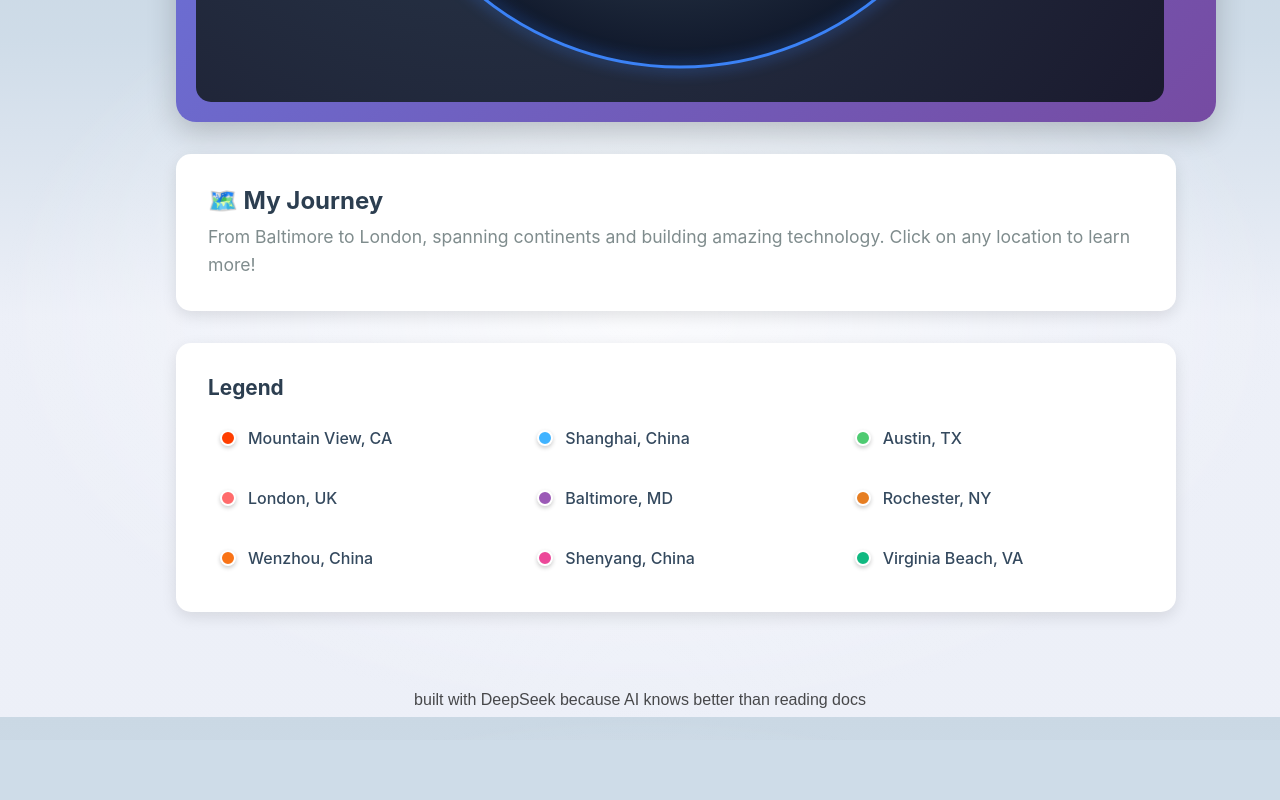
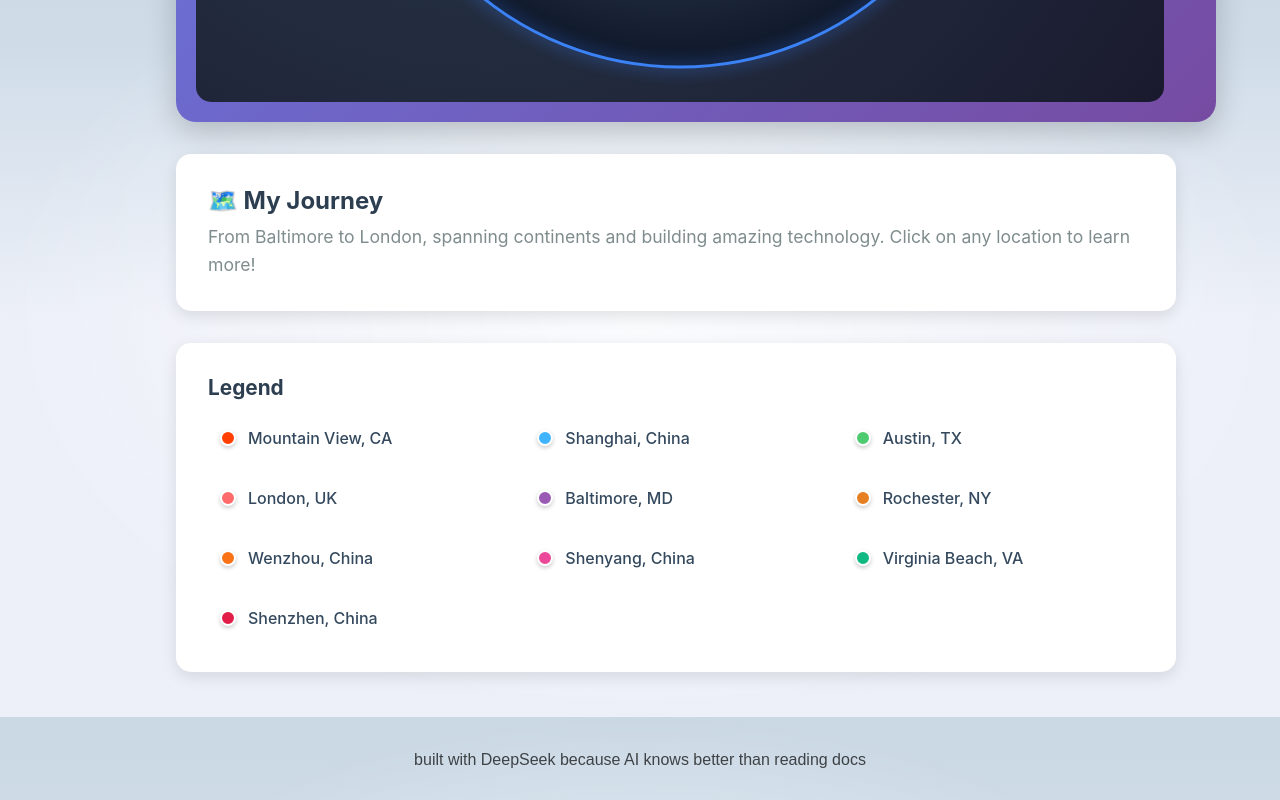
Before and after one commit to MrMegaMango/zuo-svelte, a SvelteKit app: page /world-map in a window 1280 px wide. Shown: the part 883-1683 px from the top of the page. Before the commit the page ends 1623 px from the top, so only its background shows below. Built offline with nearby package versions, Linux system fonts and the light colour scheme.

Commit message:
Add Shenzhen - where love began 💒
- Shenzhen, China: Wedding location with romantic red marker 💒
- Coordinates: 22.54°N, 114.06°E (Guangdong Province, near Hong Kong)
- Now 10 total locations spanning personal milestones and career journey

```diff
--- a/src/routes/world-map/+page.svelte
+++ b/src/routes/world-map/+page.svelte
@@ -135,7 +135,8 @@
 		{ name: 'Rochester, NY', lat: 43.1566, lng: -77.6088, color: '#E67E22', description: 'University of Rochester - BS ECE' },
 		{ name: 'Wenzhou, China', lat: 27.9994, lng: 120.6668, color: '#f97316', description: 'Birthplace 🏠' },
 		{ name: 'Shenyang, China', lat: 41.7922, lng: 123.4328, color: '#ec4899', description: 'Childhood 🧸' },
-		{ name: 'Virginia Beach, VA', lat: 36.8631, lng: -76.0158, color: '#10b981', description: 'Cape Henry Collegiate 🎓' }
+		{ name: 'Virginia Beach, VA', lat: 36.8631, lng: -76.0158, color: '#10b981', description: 'Cape Henry Collegiate 🎓' },
+		{ name: 'Shenzhen, China', lat: 22.5429, lng: 114.0630, color: '#e11d48', description: 'Married 💒' }
 	];
 
 	let selectedLocation: typeof locations[0] | null = null;
```
